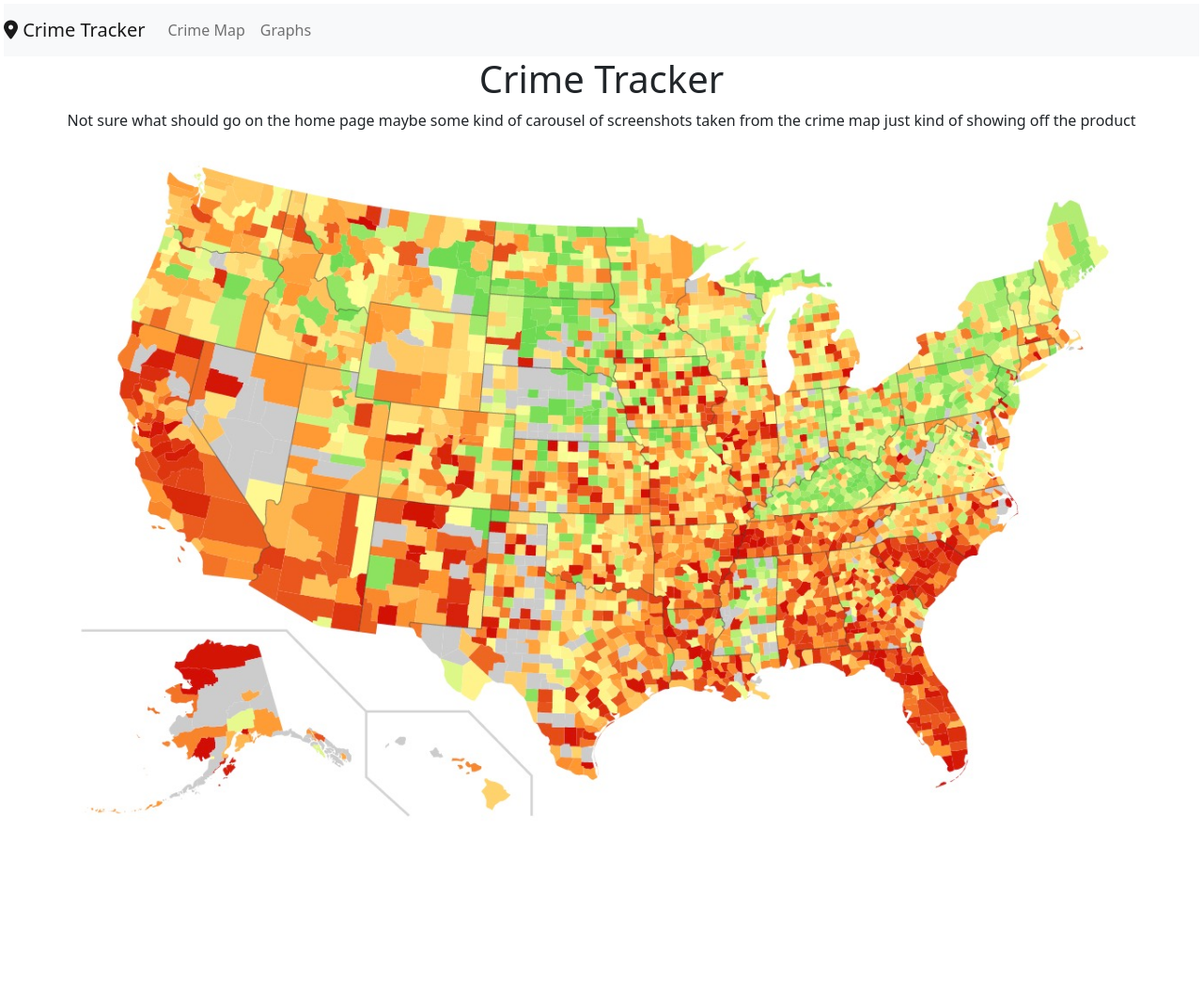
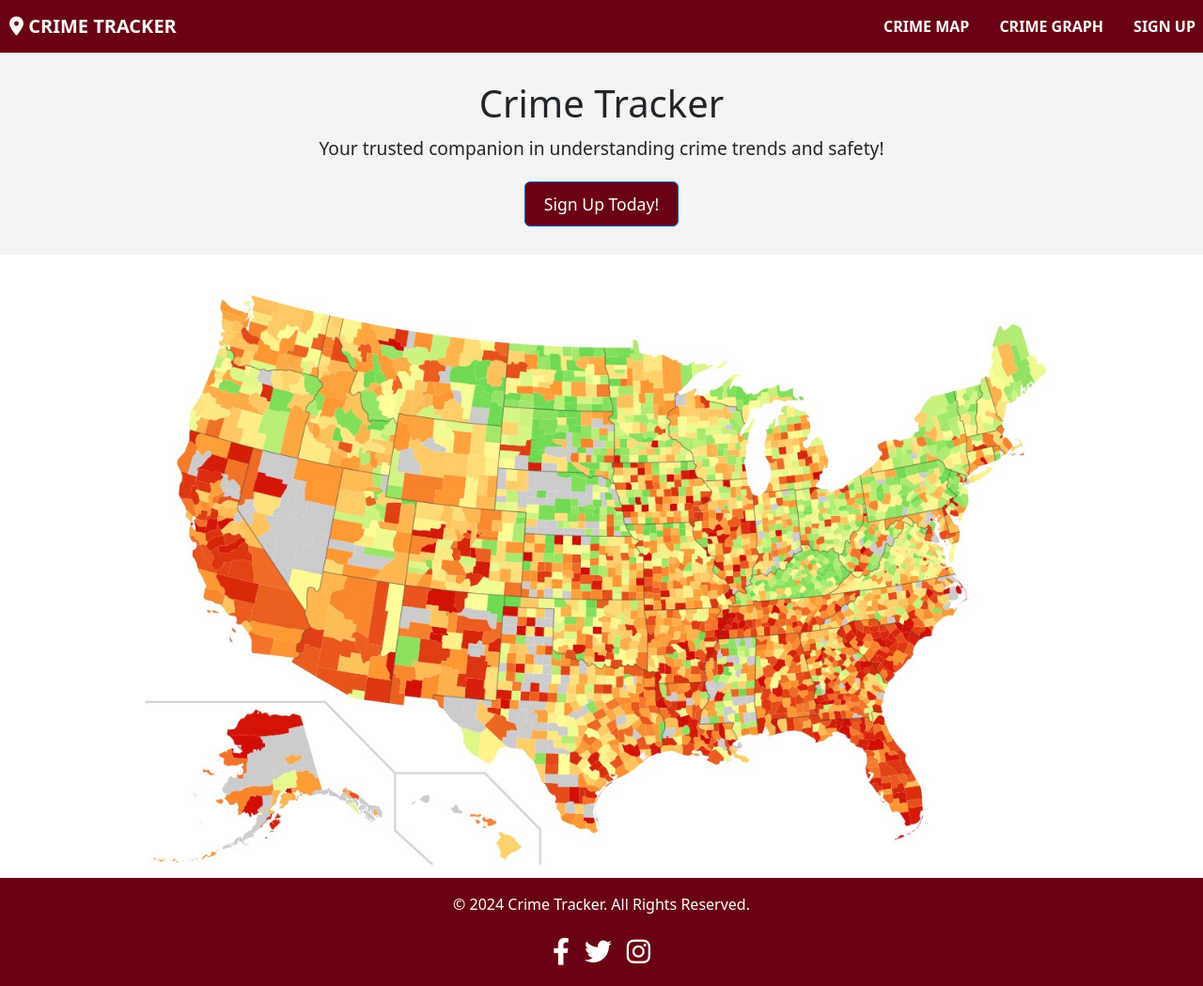
Before and after one commit to adnanmahmutovic/CrimeTracker, a plain HTML site: page index.html in a window 1280 px wide. Shown: the whole page at 94% size. Before the commit the page ends 888 px from the top, so only its background shows below. Drawn offline with nearby package versions, Linux system fonts and the light colour scheme.

Commit message:
ui upgrades and styling

```diff
--- a/index.html
+++ b/index.html
@@ -17,13 +17,15 @@
       href="https://cdnjs.cloudflare.com/ajax/libs/font-awesome/6.0.0-beta3/css/all.min.css"
       rel="stylesheet"
     />
+
   </head>
+
   <body>
     <script src="app.js"></script>
 
-    <nav class="navbar navbar-expand-lg navbar-light bg-light">
+    <!-- Navigation Bar -->
+    <nav class="navbar navbar-expand-lg custom-navbar">
       <a class="navbar-brand" href="index.html">
-        <!-- Location Icon before the text -->
         <i class="fas fa-map-marker-alt"></i> Crime Tracker
       </a>
       <button
@@ -38,26 +40,50 @@
         <span class="navbar-toggler-icon"></span>
       </button>
       <div class="collapse navbar-collapse" id="navbarNav">
-        <ul class="navbar-nav">
+        <ul class="navbar-nav ms-auto">
           <li class="nav-item">
             <a class="nav-link" href="crimeMap.html">Crime Map</a>
           </li>
           <li class="nav-item">
-            <a class="nav-link" href="graph.html">Graphs</a>
+            <a class="nav-link" href="graph.html">Crime Graph</a>
+          </li>
+          <li class="nav-item">
+            <a class="nav-link" href="signup.html">Sign Up</a>
           </li>
         </ul>
       </div>
     </nav>
 
-    <h1 class="text-center">Crime Tracker</h1>
-    <p class="text-center">
-      Not sure what should go on the home page maybe some kind of carousel of
-      screenshots taken from the crime map just kind of showing off the product
-    </p>
 
-    <!--Home Page Image Placeholder-->
-    <div class=""container mt-4 text-center">
-      <img src="Images/U.S. Crime Heat Map Placeholder.jpg" alt="U.S. Crime Heat Map" class="img-fluid" />
+    <!-- Sub-Header Section -->
+    <div class="sub-header text-center">
+      <h1>Crime Tracker</h1>
+      <p>Your trusted companion in understanding crime trends and safety!</p>
+      <a href="signup.html" class="btn btn-primary">Sign Up Today!</a>
     </div>
+
+    <!-- Main Content -->
+    <div class="container mt-4 text-center">
+      <img
+        src="Images/U.S. Crime Heat Map Placeholder.jpg"
+        alt="U.S. Crime Heat Map"
+        class="img-fluid"
+      />
+    </div>
+
+    <footer class="footer">
+      <p>&copy; 2024 Crime Tracker. All Rights Reserved.</p>
+      <div class="social-icons">
+        <a href="https://www.facebook.com" target="_blank" class="social-icon">
+          <i class="fab fa-facebook-f"></i>
+        </a>
+        <a href="https://twitter.com" target="_blank" class="social-icon">
+          <i class="fab fa-twitter"></i>
+        </a>
+        <a href="https://www.instagram.com" target="_blank" class="social-icon">
+          <i class="fab fa-instagram"></i>
+        </a>
+      </div>
+    </footer>
   </body>
 </html>
--- a/style.css
+++ b/style.css
@@ -1,3 +1,94 @@
+/* General Body Styling */
 body {
-  padding: 4px;
+  font-family: Arial, sans-serif;
+  background-color: #F4F4F4; /* Light Gray */
+  color: #2C2C2C; /* Dark Gray text */
+  margin: 0;
+  padding: 0;
 }
+
+/* Navbar Styling */
+.custom-navbar {
+  background-color: #6A0013;
+  padding: 1rem;
+}
+
+.custom-navbar .navbar-brand,
+.custom-navbar .nav-link {
+  color: #ffffff;
+  font-weight: bold;
+  text-transform: uppercase;
+}
+
+.custom-navbar .navbar-brand:hover,
+.custom-navbar .nav-link:hover {
+  color: #171717;
+  text-decoration: none;
+}
+
+.custom-navbar .nav-link {
+  margin-left: 1rem;
+}
+
+/* Sub-Header Styling */
+.sub-header {
+  background-color: #F4F4F4;
+  padding: 30px 0;
+  margin-top: 0;
+  text-align: center;
+}
+
+.sub-header h1 {
+  font-size: 2.5rem;
+  margin-bottom: 10px;
+}
+
+.sub-header p {
+  font-size: 1.2rem;
+  margin-bottom: 20px;
+}
+
+.sub-header .btn-primary {
+  background-color: #6A0013;
+  font-size: 1.1rem;
+  padding: 10px 20px;
+}
+
+.sub-header .btn-primary:hover {
+  background-color: #171717;
+}
+
+/* Footer Social Icons Styling */
+.footer {
+  background-color: #6A0013;
+  color: #ffffff;
+  padding: 1rem;
+  text-align: center;
+  font-size: 1rem;
+}
+
+.social-icons {
+  display: inline-flex;
+  justify-content: center;
+  gap: 1rem;
+}
+
+.social-icon {
+  font-size: 1.8rem;
+  color: #ffffff;
+  padding: 0;
+  margin: 0;
+  transition: color 0.3s ease;
+}
+
+.social-icon:hover {
+  color: #270007;
+}
+
+
+
+/* Navbar Styling */
+.custom-navbar .navbar-brand {
+  padding-left: 10px;
+  padding-right: 10;
+}
```
Also changed, not shown: crimeMap.html (+26 -6 lines), graph.html (+30 -13 lines), signup.html (added, +102 -0 lines), 1 other file.
